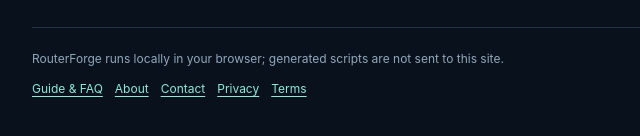
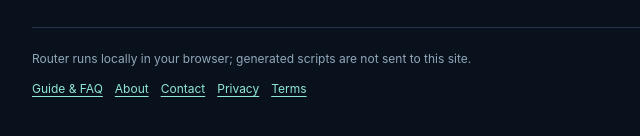
Before and after one commit to manthanmaheswari69-arch/mikroiktscriptradius, a plain HTML site: page index.html in a window 1280 px wide. Shown: the part 2777-2913 px from the top of the page, 250-890 px from the left. Drawn offline with Linux system fonts and the light colour scheme.

Commit message:
test chnage

```diff
--- a/index.html
+++ b/index.html
@@ -386,7 +386,7 @@
             </section>
                 <div class="footnote">Review interface names, existing bridges, address ranges and firewall rule order
                 before importing. Use Safe Mode for remote changes.</div>
-                <footer class="site-footer" aria-label="Site information"><p>RouterForge runs locally in your browser; generated scripts are not sent to this site.</p><nav aria-label="Information"><a href="guide.html">Guide &amp; FAQ</a><a href="about.html">About</a><a href="contact.html">Contact</a><a href="privacy.html">Privacy</a><a href="terms.html">Terms</a></nav></footer>
+                <footer class="site-footer" aria-label="Site information"><p>Router runs locally in your browser; generated scripts are not sent to this site.</p><nav aria-label="Information"><a href="guide.html">Guide &amp; FAQ</a><a href="about.html">About</a><a href="contact.html">Contact</a><a href="privacy.html">Privacy</a><a href="terms.html">Terms</a></nav></footer>
             </div>
             <details id="liveSummary" class="live-summary" open>
                 <summary><span>Live configuration</span><span class="summary-status">Updates as you edit</span></summary>
```
